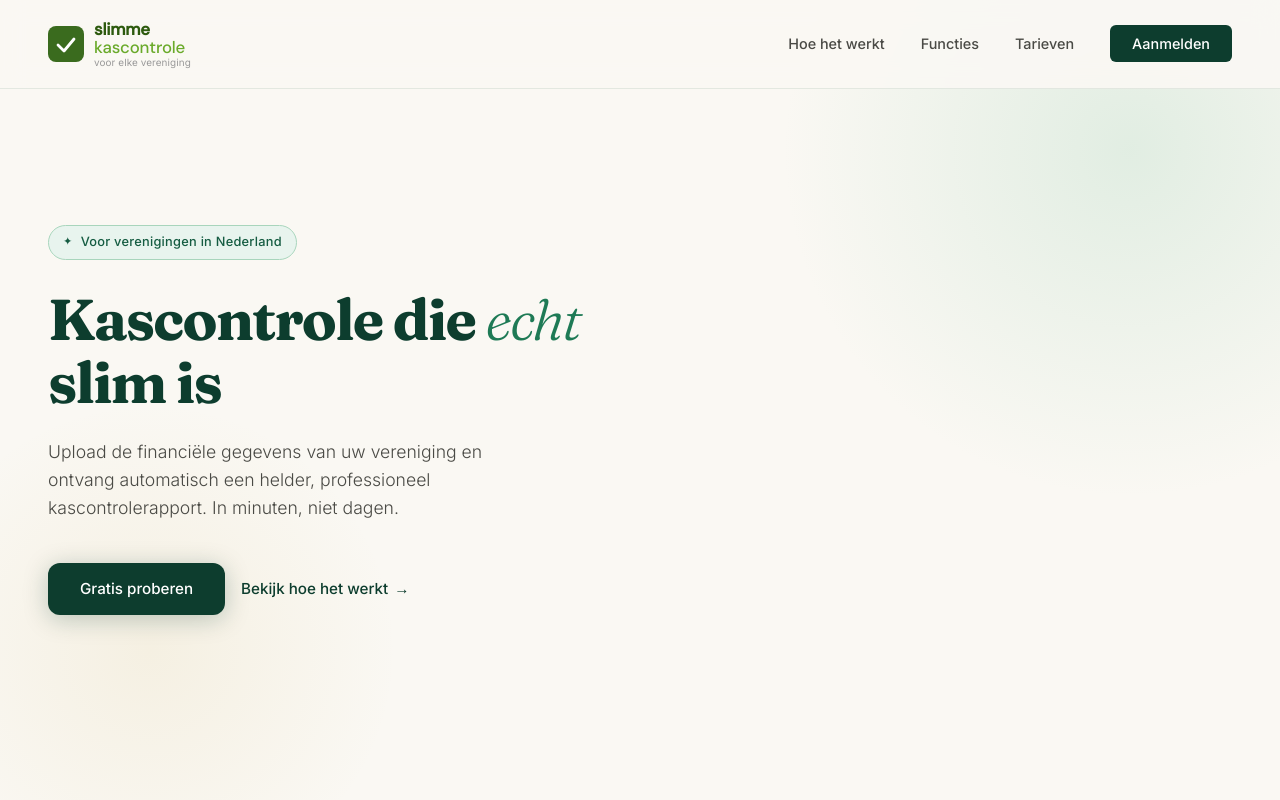
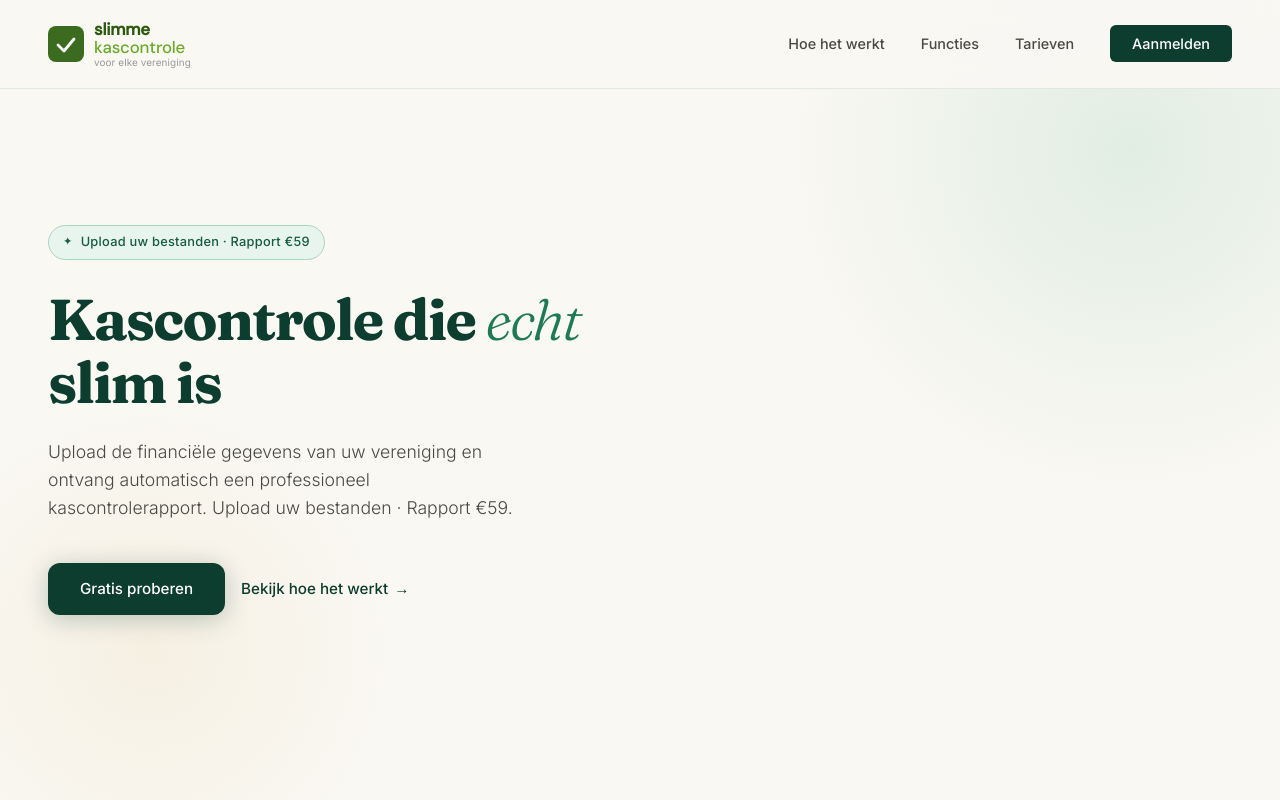
Before and after one commit to JJWVersteegh/Slimme-Kascontrole, a Next.js app: page / in a window 1280 px wide. Shown: the top 800 px of the page. Built offline with nearby package versions, Linux system fonts and the light colour scheme.

Commit message:
Update page.tsx

```diff
--- a/app/page.tsx
+++ b/app/page.tsx
@@ -1,8 +1,8 @@
 import type { Metadata } from 'next'
 
 export const metadata: Metadata = {
-  title: 'Slimme Kascontrole – Kascontrole voor verenigingen, eenvoudig en slim',
-  description: 'Upload de financiële gegevens van uw vereniging en ontvang automatisch een professioneel kascontrolerapport.',
+  title: 'Slimme Kascontrole – Kascontrole voor verenigingen',
+  description: 'Professioneel kascontrolerapport voor uw vereniging. Rapport €59 per boekjaar.',
 }
 
 export default function Home() {
@@ -760,18 +760,18 @@ export default function Home() {
       <li><a href="#hoe-het-werkt">Hoe het werkt</a></li>
       <li><a href="#functies">Functies</a></li>
       <li><a href="#tarieven">Tarieven</a></li>
-      <li><a href="/tarieven" class="btn-nav">Aanmelden</a></li>
+      <li><a href="#contact" class="btn-nav">Aanmelden</a></li>
     </ul>
   </nav>
 
   <!-- HERO -->
   <section class="hero">
     <div class="hero-text">
-      <div class="hero-badge">Voor verenigingen in Nederland</div>
+      <div class="hero-badge">Upload uw bestanden · Rapport €59</div>
       <h1>Kascontrole die <em>echt</em> slim is</h1>
-      <p class="hero-sub">Upload de financiële gegevens van uw vereniging en ontvang automatisch een helder, professioneel kascontrolerapport. In minuten, niet dagen.</p>
+      <p class="hero-sub">Upload de financiële gegevens van uw vereniging en ontvang automatisch een professioneel kascontrolerapport. Upload uw bestanden · Rapport €59.</p>
       <div class="hero-ctas">
-        <a href="/tarieven" class="btn-primary">Gratis proberen</a>
+        <a href="#contact" class="btn-primary">Gratis proberen</a>
         <a href="#hoe-het-werkt" class="btn-secondary">Bekijk hoe het werkt</a>
       </div>
     </div>
@@ -928,7 +928,7 @@ export default function Home() {
         <div class="feature-li">Eigen logo op rapport</div>
         <div class="feature-li">PDF-export</div>
         <div class="feature-li">E-mail ondersteuning</div>
-        <a href="/tarieven" class="btn-plan btn-plan-solid">Nu aanmelden</a>
+        <a href="#contact" class="btn-plan btn-plan-solid">Bestel nu – €59</a>
       </div>
 
       <div class="price-card fade-in">
@@ -941,7 +941,7 @@ export default function Home() {
         <div class="feature-li">Geconsolideerde rapportage</div>
         <div class="feature-li">API-integratie mogelijk</div>
         <div class="feature-li">Dedicated support</div>
-        <a href="/tarieven" class="btn-plan btn-plan-outline">Neem contact op</a>
+        <a href="#contact" class="btn-plan btn-plan-outline">Neem contact op</a>
       </div>
     </div>
   </section>
@@ -979,11 +979,16 @@ export default function Home() {
   <section class="contact" id="contact">
     <p class="section-label fade-in">Aanmelden</p>
     <h2 class="fade-in">Klaar om te starten?</h2>
-    <p class="section-sub fade-in">Meld u aan en begin direct met SlimmeKascontrole voor uw vereniging.</p>
-    <div class="fade-in" style="display:flex;gap:16px;justify-content:center;flex-wrap:wrap;margin-top:8px;">
-      <a href="/tarieven" class="btn-primary" style="font-size:1.05rem;padding:16px 40px;">Bekijk tarieven & bestel</a>
-      <a href="/mijn-omgeving" style="color:rgba(255,255,255,0.7);display:flex;align-items:center;gap:6px;font-size:0.95rem;text-decoration:none;padding:16px 0;">Inloggen op mijn omgeving →</a>
-    </div>
+    <p class="section-sub fade-in">Meld u aan en probeer SlimmeKascontrole gratis. Binnen een minuut aan de slag.</p>
+    <form class="contact-form fade-in" onsubmit="handleSubmit(event)">
+      <div class="form-row">
+        <input type="text" placeholder="Uw naam" required />
+        <input type="email" placeholder="E-mailadres" required />
+      </div>
+      <input type="text" placeholder="Naam van uw vereniging" />
+      <textarea placeholder="Uw bericht of vraag (optioneel)"></textarea>
+      <button type="submit" class="btn-submit">Stuur aanmelding →</button>
+    </form>
   </section>
 
   <!-- FOOTER -->
@@ -1003,7 +1008,7 @@ export default function Home() {
     <div>
       <a href="#">Privacy</a>
       <a href="#">Voorwaarden</a>
-      <a href="/tarieven">Contact</a>
+      <a href="#contact">Contact</a>
     </div>
   </footer>
 
```
